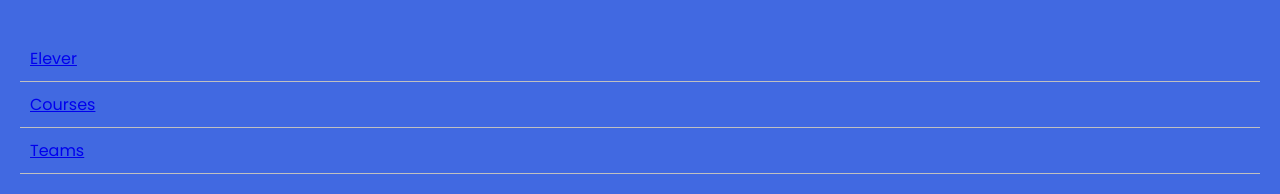
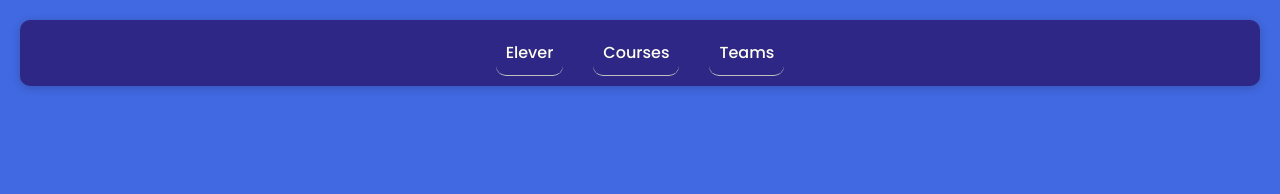
Before and after one commit to AkselBinderup/H2VSCode, a website with bundled scripts: page typescript/index.html in a window 1280 px wide. Built offline with nearby package versions, Linux system fonts and the light colour scheme.

Commit message:
grib aksel

```diff
--- a/typescript/services/api.ts
+++ b/typescript/services/api.ts
@@ -51,7 +51,7 @@ export async function getCoursesByStudent(studentId: number){
 export async function addCourseToStudent(studentId: number, courseIds: number[]){
     for(const item in courseIds){
         const response = await fetch(`${API_URL}/StudentCourse/CreateStudentCourse`, {
-            method: 'PUT',
+            method: 'POST',
             headers: { 'Content-Type' : 'application/JSON'},
             body: JSON.stringify({studentId, item})
         });
--- a/typescript/styles.css
+++ b/typescript/styles.css
@@ -75,3 +75,36 @@ input:focus {
 .selected {
     background-color: #d3d3d3;
 }
+nav {
+    background-color: rgb(46, 39, 133);
+    padding: 10px 20px;
+    box-shadow: 0 2px 10px rgba(0, 0, 0, 0.2);
+    position: sticky;
+    top: 0;
+    z-index: 1000;
+    border-radius: 10px;
+}
+
+nav ul {
+    display: flex;
+    list-style-type: none;
+    margin: 0;
+    padding: 0;
+    justify-content: center;
+}
+
+nav ul li {
+    margin: 0 15px;
+    border-radius: 10px;
+}
+
+nav ul li a {
+    color: ivory;
+    text-decoration: none;
+    font-weight: 500;
+    transition: color 0.3s;
+}
+
+nav ul li a:hover {
+    color: lightgray;
+}
--- a/typescript/views/coursesView.ts
+++ b/typescript/views/coursesView.ts
@@ -101,6 +101,7 @@ async function addStudentToCourses(student:Student, courses: Course[]) {
     document.getElementById('add-selected-student-to-teams')?.addEventListener('click', () =>{
         if(selectedCourses.length > 0){
             addCourseToStudent(student.studentID, selectedCourses);
+            displayAllCourses(courses);
         }
         else{
             console.log('ingen kurser valgt');
--- a/typescript/views/studentView.ts
+++ b/typescript/views/studentView.ts
@@ -44,7 +44,6 @@ async function loadIndividualStudent(student: Student) {
         <p>Navn: ${student.studentName} ${student.studentLastName}</p>
         <p>Hold: ${student.team.teamName? student.team.teamName : 'Ingen hold'}</p>
         <button id="delete-button">Slet elev</button>
-        <button id="show-courses-button>Vis kurser</button>
     </section>
     `
     const deleteButton = document.getElementById('delete-button');
```
Also changed, not shown: typescript/dist/services/api.js, typescript/dist/views/coursesView.js, 2 other files.
